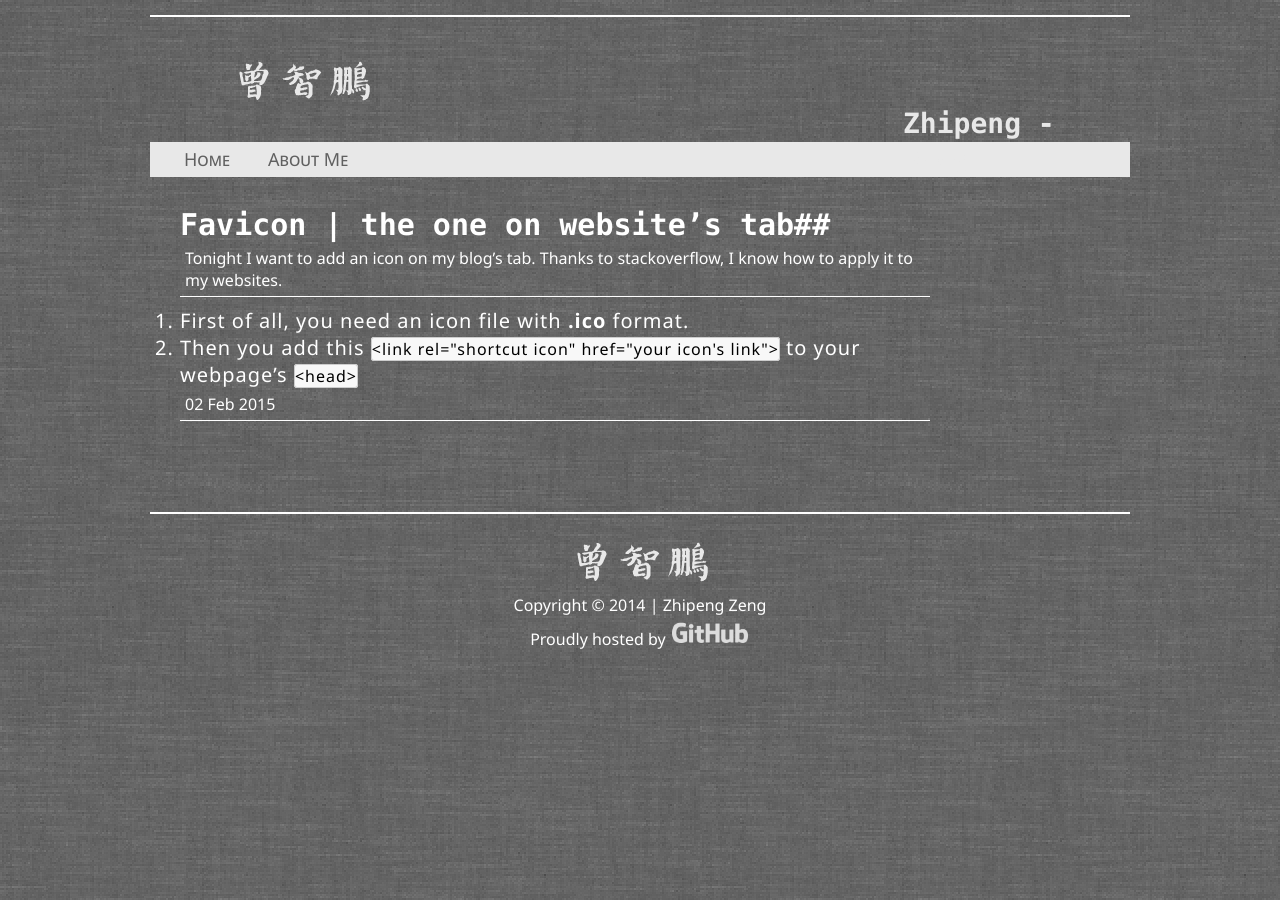
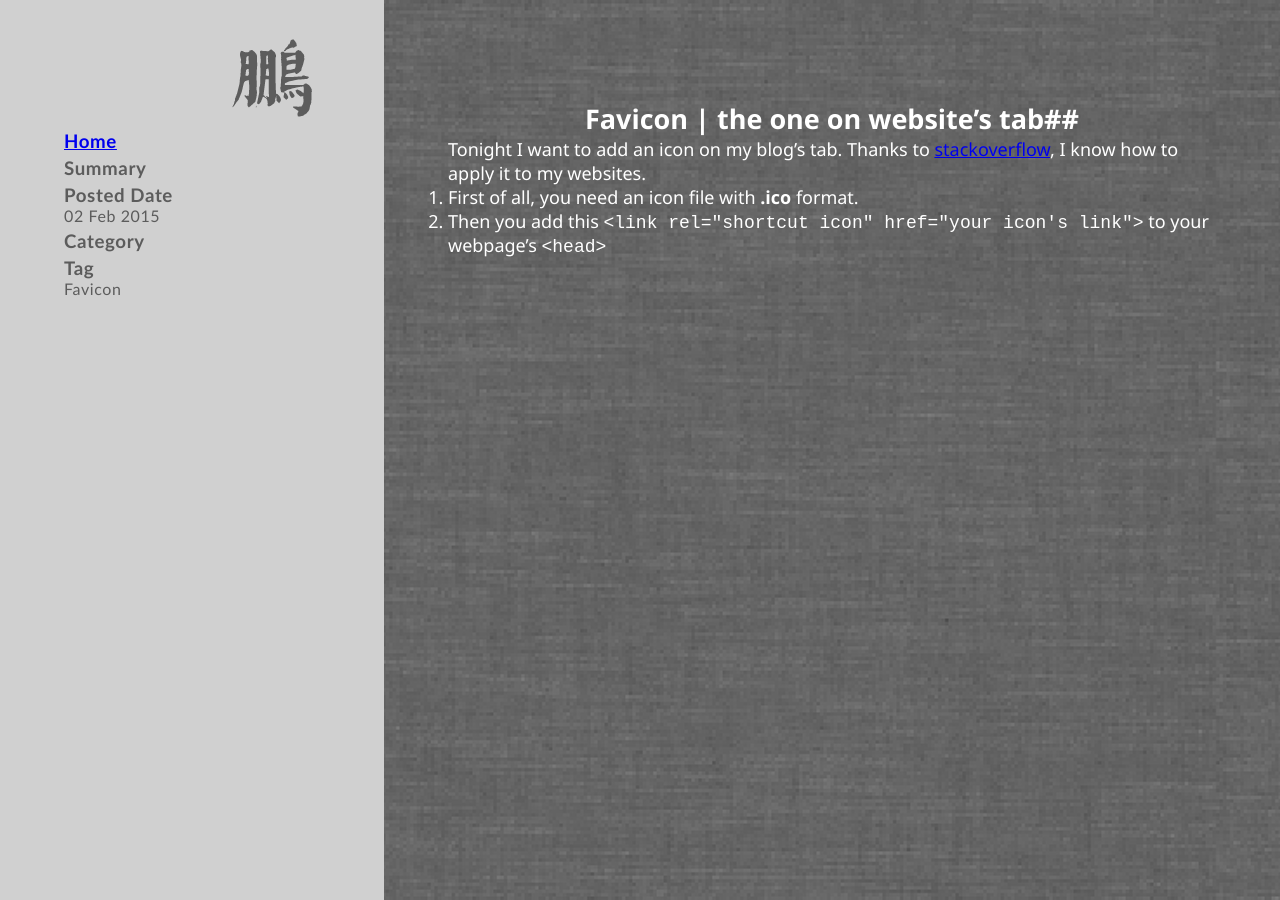
Before and after one commit to ZhipengZeng/AAA-Blog, a Jekyll site: the page built from _posts/2015-02-02-Favicon.md, in a window 1280 px wide. Built offline with Jekyll 4.4.1, drawn with Linux system fonts in a browser that asks for light colours.

Commit message:
change UI

```diff
--- a/_config.yml
+++ b/_config.yml
@@ -1,6 +1,6 @@
 #highlighter: rouge
 baseurl: /AAA-Blog
-markdown: kramdown
+#markdown: kramdown
 #markdown: redcarpet
 encoding: utf-8
 highlighter: pygments
--- /dev/null
+++ b/_layouts/post.html
@@ -0,0 +1,21 @@
+<!doctype html>
+<html>
+<head>
+<meta charset="utf-8">
+<title>{{ page.title }}</title>
+<link href="{{ site.baseurl }}/styles/post.css" type="text/css" rel="stylesheet" />
+</head>
+<body>
+<aside>
+<img src="{{ site.baseurl }}/images/myIcon.png" alt="" />
+<div class="side" id="home"><h3><a href="{{ site.baseurl }}/index.html" title="home">Home</a></h3></div>
+<div class="side"><h3>summary</h3>{{ page.summary }}</div>
+<div class="side"><h3>posted date</h3>{{ page.date | date_to_string }}</div>
+<div class="side"><h3>category</h3>{{ page.category }}</div>
+<div class="side"><h3>tag</h3>{{ page.tag }}</div>
+</aside>
+<div class="content">
+	{{ content }}
+</div>
+</body>
+</html>
--- a/_posts/2015-02-02-Favicon.md
+++ b/_posts/2015-02-02-Favicon.md
@@ -1,6 +1,7 @@
 ---
-layout: default
+layout: post
 title: Favicon | the one on website's tab
+tag: Favicon
 ---
 
 ##{{ page.title }}##
@@ -8,5 +9,3 @@ Tonight I want to add an icon on my blog's tab. Thanks to [stackoverflow](http:/
 
 1. First of all, you need an icon file with **.ico** format.
 2. Then you add this `<link rel="shortcut icon" href="your icon's link">` to your webpage's `<head>`
-
-{{ page.date | date_to_string }}
--- a/_posts/2015-02-04-Careless-Mistakes.html
+++ b/_posts/2015-02-04-Careless-Mistakes.html
@@ -1,6 +1,7 @@
 ---
-layout: default
+layout: post
 title: Don't Make Careless Mistakes
+tag: Reminder
 ---
 <h2>Stop making careless mistakes!!!</h2>
 <p>Tonight I spent more than half an hour on adding a random function to my blog banner images with javascript (thanks to <a href="http://stackoverflow.com/questions/1527803/generating-random-numbers-in-javascript-in-a-specific-range">Ionuț G. Stan</a> providing a method).
--- /dev/null
+++ b/styles/post.css
@@ -0,0 +1,61 @@
+@charset "utf-8";
+/* CSS Document */
+*{
+	padding:0px;
+	margin:0px;
+}
+#content a{
+	text-decoration:none;
+	color:#FFFFFF;
+}
+#content a:hover{
+	color:#ADFFF1;
+}
+body{
+	background-image:url(/AAA-Blog/images/background.png);
+	background-attachment:fixed;
+	background-size:contain;
+}
+aside {
+	display: block;
+	width: 20%;
+	min-width:13em;
+	max-width: 400px;
+	height: 100%;
+	padding: 130px 5%;
+	background-color:#D0D0D0;
+	position: fixed;
+}
+
+.side{
+	font-size: 1em;
+	color:#5c5c5c;
+	letter-spacing: 0.6px;
+	margin-bottom:5px;
+	font-family:"Gill Sans", "Gill Sans MT", "Myriad Pro", "DejaVu Sans Condensed", Helvetica, Arial, sans-serif;
+	text-transform:capitalize;
+
+}
+aside img{
+	margin:-100px 0 -20px 0;
+	float:right;
+}
+.side p{
+	font-family: "Lucida Grande", "Lucida Sans Unicode", "Lucida Sans", "DejaVu Sans", Verdana, sans-serif;
+	font-size:18px;
+	padding:5px 0 10px 0;
+	color:#3E3D88;
+}
+.content {
+	display: table-cell;
+	padding: 100px 5%;
+	font-size: 18px;
+	position: relative;
+	width:60%;
+	float:right;
+	font-family:Segoe, "Segoe UI", "DejaVu Sans", "Trebuchet MS", Verdana, sans-serif;
+	color:#FFFFFF;
+}
+.content h2{
+	text-align:center;
+}
```
Also changed, not shown: _posts/2015-02-03-Note-of-.NET.md (+2 -1 lines), _posts/2015-02-05-Note-of-Unix.md (+3 -2 lines), styles/syntax.css (deleted, +0 -62 lines), images/myIcon.png (added), 1 other file.
